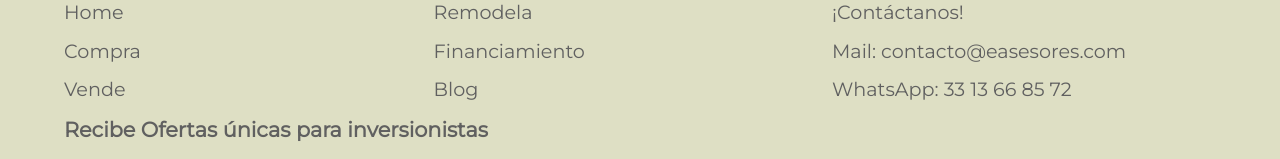
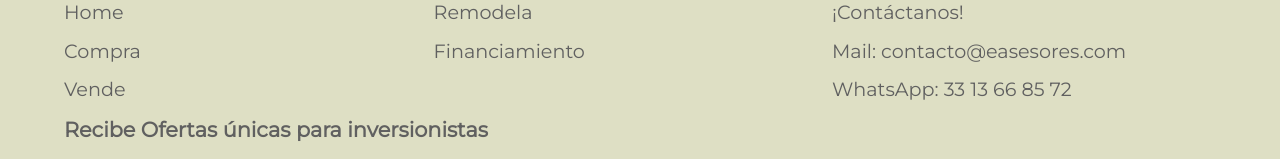
Before and after one commit to gamboamartin/easesores-web, an Angular app: page / in a window 1280 px wide. Shown: the part 4779-4938 px from the top of the page. Built offline with nearby package versions, Linux system fonts and the light colour scheme.

Commit message:
Fix blog eliminado

```diff
--- a/src/app/components/footer/footer.component.html
+++ b/src/app/components/footer/footer.component.html
@@ -16,7 +16,6 @@
     <div class="col">
       <p class="p2-footer-b5 Montserrat"><a class="link-footer" routerLink="/remodela">Remodela</a></p>
       <p class="p2-footer-b5 Montserrat"><a class="link-footer" routerLink="/financiamiento">Financiamiento</a></p>
-      <p class="p2-footer-b5 Montserrat"><a class="link-footer" routerLink="/blog">Blog</a></p>
     </div>
     <div class="col-4 col-footer-12 margin-left">
       <p class="p2-footer-b5 Montserrat">¡Contáctanos!</p>
```
